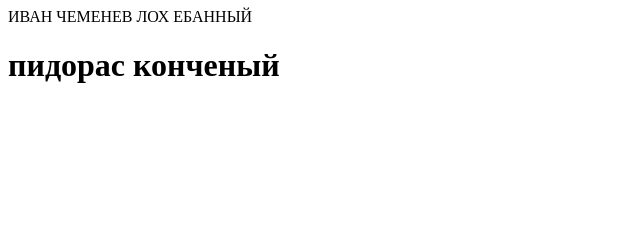
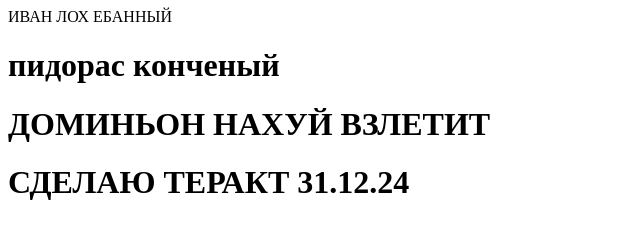
Before and after one commit to gitlernahuy/gitlernahuy.github.io, a plain HTML site: page index.html in a window 1280 px wide. Shown: the whole page, without its empty margins (0-640 px from the left). Drawn offline with Linux system fonts and the light colour scheme.

Commit message:
Update index.html

```diff
--- a/index.html
+++ b/index.html
@@ -1,5 +1,7 @@
-<p>ИВАН ЧЕМЕНЕВ ЛОХ ЕБАННЫЙ</p>
+<p>ИВАН ЛОХ ЕБАННЫЙ</p>
 <h1> пидорас конченый</h1>
+<h1>  ДОМИНЬОН НАХУЙ ВЗЛЕТИТ</h1>
+<h1>СДЕЛАЮ ТЕРАКТ 31.12.24</h1>
 <style>
 
 </style>
```
